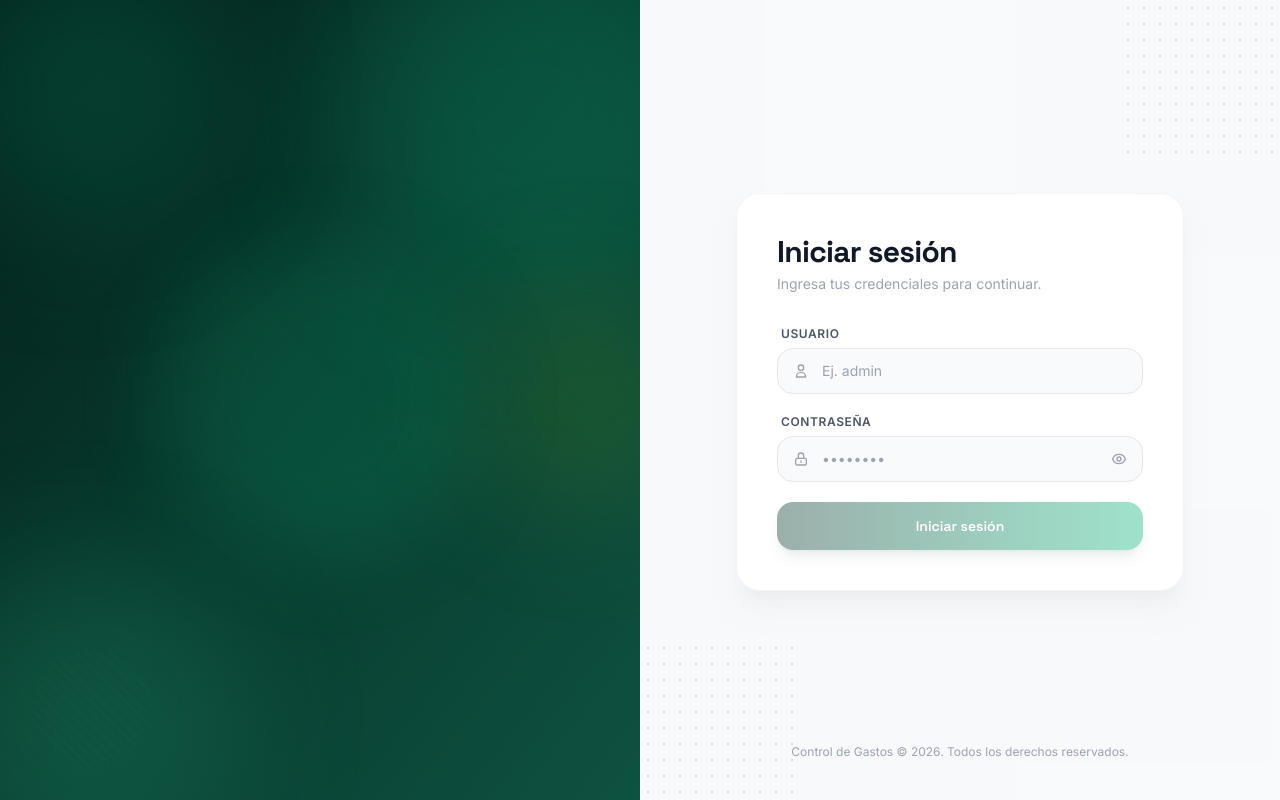
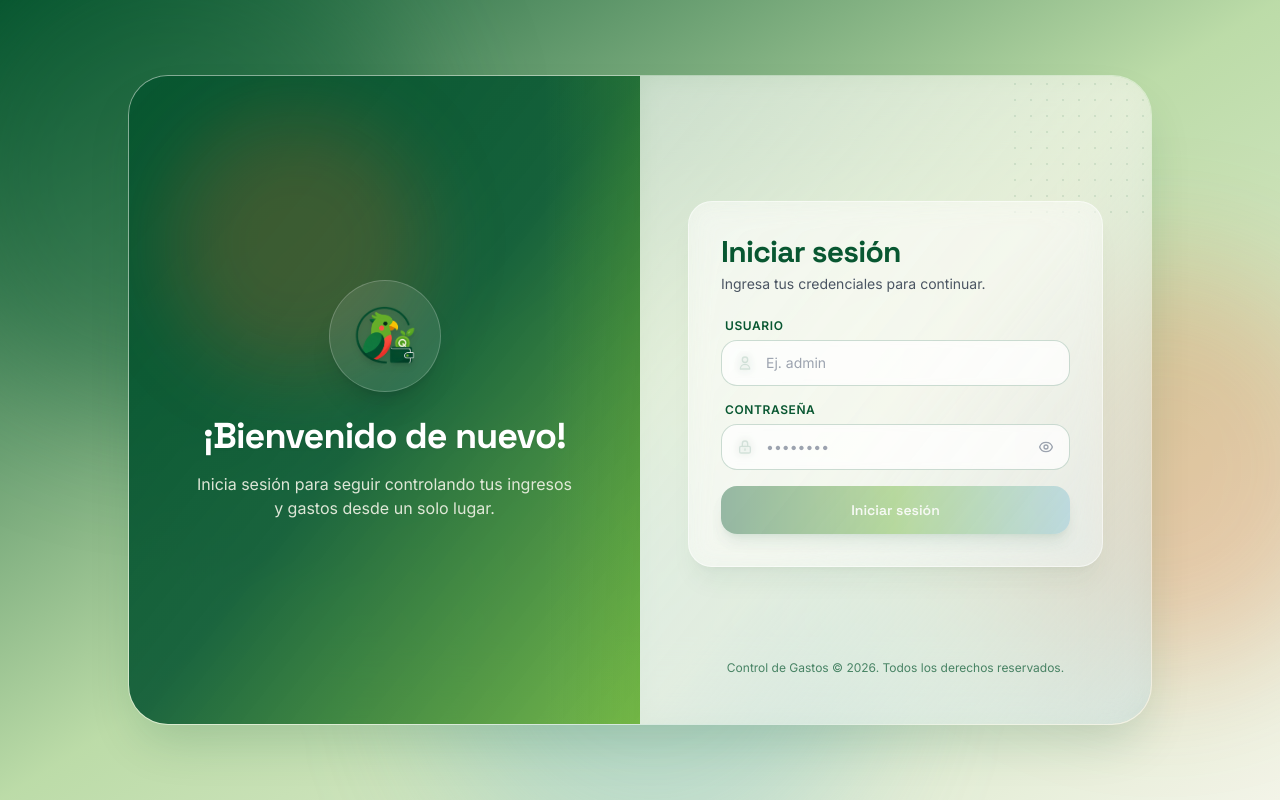
Before and after one commit to Jambrocio-2025444/Control-gastos-final, an Angular app in the folder Control-Gastos/frontend/: page /login in a window 1280 px wide. Built offline with nearby package versions, Linux system fonts and the light colour scheme.

Commit message:
fix: se arregla el diseño del login

```diff
--- a/Control-Gastos/frontend/src/app/features/auth/pages/login/login.component.html
+++ b/Control-Gastos/frontend/src/app/features/auth/pages/login/login.component.html
@@ -1,66 +1,66 @@
-<div class="min-h-screen flex bg-slate-50 font-sans">
+<div class="min-h-screen flex items-center justify-center p-4 sm:p-6 md:p-10 bg-gradient-to-br from-[#085731] via-[#62ae2a]/40 to-[#f3f4e8] font-sans relative overflow-hidden">
 
+  <!-- ORBES DE LUZ FLUIDOS EN EL FONDO GENERAL -->
+  <div class="absolute w-[500px] h-[500px] rounded-full bg-[#085731]/40 blur-3xl -top-20 -left-20 pointer-events-none z-0" aria-hidden="true"></div>
+  <div class="absolute w-[400px] h-[400px] rounded-full bg-[#f3602a]/25 blur-3xl top-1/3 -right-20 pointer-events-none z-0" aria-hidden="true"></div>
+  <div class="absolute w-[450px] h-[450px] rounded-full bg-[#7abcd2]/30 blur-3xl -bottom-20 left-1/3 pointer-events-none z-0" aria-hidden="true"></div>
 
-  <div class="hidden md:flex md:w-1/2 relative overflow-hidden items-center justify-center px-14 bg-gradient-to-br from-[#04201a] via-[#083b2f] to-[#0e5241]">
+  <!-- CONTENEDOR CONTENEDOR PRINCIPAL CURVADO CON GLASSMORPHISM Y DEGRADADO SUAVE -->
+  <div class="w-full max-w-5xl min-h-[650px] flex flex-col md:flex-row rounded-[2.5rem] border border-white/30 bg-white/20 backdrop-blur-2xl shadow-2xl shadow-[#085731]/20 overflow-hidden relative z-10">
 
-    <!-- ORBES DE LUZ SUTILES Y ELEGANTES -->
-    <div class="absolute w-96 h-96 rounded-full bg-[#10b981]/20 blur-3xl -top-20 -right-20 pointer-events-none z-0 animate-pulse" style="animation-duration: 8s;" aria-hidden="true"></div>
-    <div class="absolute w-72 h-72 rounded-full bg-[#065f46]/40 blur-3xl -top-16 -left-16 pointer-events-none z-0 animate-pulse" style="animation-duration: 6s;" aria-hidden="true"></div>
-    <div class="absolute w-52 h-52 rounded-full bg-[#84cc16]/15 blur-3xl top-1/2 -translate-y-1/2 -right-12 pointer-events-none z-0 animate-pulse" style="animation-duration: 10s;" aria-hidden="true"></div>
-    <div class="absolute w-80 h-80 rounded-full bg-[#34d399]/15 blur-3xl -bottom-20 -left-20 pointer-events-none z-0 animate-pulse" style="animation-duration: 7s;" aria-hidden="true"></div>
-    <div class="absolute w-80 h-80 rounded-full bg-[#10b981]/15 blur-2xl top-1/2 left-1/2 -translate-x-1/2 -translate-y-1/2 pointer-events-none z-0" aria-hidden="true"></div>
+    <!-- SECCIÓN IZQUIERDA: MENSAJE CON TRANSICIÓN SUAVE HACIA LA DERECHA -->
+    <div class="w-full md:w-1/2 relative overflow-hidden flex flex-col items-center justify-center p-8 sm:p-12 text-center bg-gradient-to-br from-[#085731] via-[#085731]/90 to-[#62ae2a]/80 text-white">
 
+      <!-- EFECTO DE DESVANECIMIENTO/DIFUMINADO HACIA EL LADO DERECHO -->
+      <div class="hidden md:block absolute top-0 right-0 w-24 h-full bg-gradient-to-r from-transparent to-[#62ae2a]/20 pointer-events-none z-0"></div>
 
-    <div class="striped-pattern absolute bottom-8 left-8 w-32 h-32 opacity-10 pointer-events-none z-0" aria-hidden="true"></div>
+      <!-- ORBE DE ACENTO CÁLIDO DENTRO DE LA TARJETA -->
+      <div class="absolute w-64 h-64 rounded-full bg-[#f3602a]/20 blur-2xl top-10 left-10 pointer-events-none z-0"></div>
 
-
-    <div class="relative z-10 max-w-sm reveal flex flex-col items-center text-center">
-
-
-      <div class="w-28 h-28 rounded-full bg-white/10 backdrop-blur-md flex items-center justify-center mb-6 p-3.5 border border-white/20 shadow-2xl transition transform hover:scale-105">
+      <div class="relative z-10 max-w-sm reveal flex flex-col items-center">
+        <div class="w-24 h-24 sm:w-28 sm:h-28 rounded-full bg-white/10 backdrop-blur-md flex items-center justify-center mb-6 p-4 border border-white/20 shadow-xl transition transform hover:scale-105">
           <img src="assets/images/logo.png" alt="Control de Gastos" class="w-full h-full object-contain filter drop-shadow-md" />
         </div>
 
-      <h1 class="font-display text-4xl font-bold text-white tracking-tight leading-tight drop-shadow-md">
+        <h1 class="font-display text-3xl sm:text-4xl font-bold tracking-tight leading-tight drop-shadow-sm">
           ¡Bienvenido de nuevo!
         </h1>
-      <p class="text-emerald-100/80 mt-4 leading-relaxed font-normal text-sm sm:text-base">
+        <p class="text-[#f3f4e8]/90 mt-4 leading-relaxed font-normal text-sm sm:text-base">
           Inicia sesión para seguir controlando tus ingresos y gastos desde un solo lugar.
         </p>
       </div>
     </div>
 
+    <!-- SECCIÓN DERECHA: FORMULARIO INTEGRADO -->
+    <div class="w-full md:w-1/2 flex flex-col justify-between p-8 sm:p-12 bg-gradient-to-br from-white/40 via-[#f3f4e8]/50 to-[#7abcd2]/20 backdrop-blur-md relative">
 
-  <div class="w-full md:w-1/2 flex flex-col justify-between px-6 sm:px-12 lg:px-20 py-10 bg-gray-50/50 relative overflow-hidden">
+      <!-- PATRÓN DE PUNTOS DILUIDO -->
+      <div class="absolute top-0 right-0 w-36 h-36 bg-[radial-gradient(#085731_1px,transparent_1px)] [background-size:16px_16px] opacity-10 pointer-events-none"></div>
 
-
-    <div class="absolute top-0 right-0 w-40 h-40 bg-[radial-gradient(#083b2f_1px,transparent_1px)] [background-size:16px_16px] opacity-15 pointer-events-none"></div>
-    <div class="absolute bottom-0 left-0 w-40 h-40 bg-[radial-gradient(#083b2f_1px,transparent_1px)] [background-size:16px_16px] opacity-15 pointer-events-none"></div>
-
-
-    <div class="w-full max-w-md mx-auto flex items-center justify-end md:hidden relative z-10">
+      <!-- LOGO MOBILE -->
+      <div class="w-full max-w-md mx-auto flex items-center justify-end md:hidden relative z-10 mb-4">
         <img src="assets/images/logo-quetzal.png" alt="Control de Gastos" class="w-10 h-10 object-contain" />
       </div>
 
+      <!-- TARJETA DEL FORMULARIO CON BORDES REDONDEADOS Y GLASS -->
+      <div class="w-full max-w-md mx-auto my-auto relative z-10">
+        <div class="p-6 sm:p-8 rounded-3xl border border-white/50 bg-white/40 backdrop-blur-md shadow-xl shadow-[#085731]/5">
 
-    <div class="w-full max-w-md mx-auto my-auto relative z-10">
-      <div class="bg-white p-8 sm:p-10 rounded-3xl border border-gray-100 shadow-xl shadow-gray-200/50 backdrop-blur-sm">
+          <h2 class="font-display text-2xl sm:text-3xl font-bold tracking-tight text-[#085731]">Iniciar sesión</h2>
+          <p class="text-gray-600 mt-1 mb-6 text-sm">Ingresa tus credenciales para continuar.</p>
 
-        <h2 class="font-display text-3xl font-bold tracking-tight text-gray-900">Iniciar sesión</h2>
-        <p class="text-gray-400 mt-1 mb-8 text-sm">Ingresa tus credenciales para continuar.</p>
+          <form [formGroup]="loginForm" (ngSubmit)="onSubmit()" class="space-y-4">
 
-        <form [formGroup]="loginForm" (ngSubmit)="onSubmit()" class="space-y-5">
-
-
-          <div *ngIf="errorMessage" class="bg-red-50 border border-red-200 text-red-600 px-4 py-3 rounded-xl text-sm animate-fade-in">
+            <!-- MENSAJE DE ERROR -->
+            <div *ngIf="errorMessage" class="bg-[#f3602a]/15 border border-[#f3602a]/30 text-[#f3602a] px-4 py-3 rounded-2xl text-sm animate-fade-in">
               {{ errorMessage }}
             </div>
 
-
+            <!-- CAMPO USUARIO -->
             <div>
-            <label class="block text-xs font-semibold text-gray-600 mb-1.5 ml-1 uppercase tracking-wider">Usuario</label>
+              <label class="block text-xs font-semibold text-[#085731] mb-1.5 ml-1 uppercase tracking-wider">Usuario</label>
               <div class="relative">
-              <span class="absolute left-4 top-1/2 -translate-y-1/2 text-gray-400 pointer-events-none">
+                <span class="absolute left-4 top-1/2 -translate-y-1/2 text-[#085731]/60 pointer-events-none">
                   <svg class="h-4 w-4" fill="none" stroke="currentColor" viewBox="0 0 24 24">
                     <path stroke-linecap="round" stroke-linejoin="round" stroke-width="2" d="M16 7a4 4 0 11-8 0 4 4 0 018 0zM12 14a7 7 0 00-7 7h14a7 7 0 00-7-7z"></path>
                   </svg>
@@ -70,20 +70,20 @@
                   formControlName="username"
                   placeholder="Ej. admin"
                   id="username"
-                class="w-full bg-gray-50 border border-gray-200 rounded-2xl pl-11 pr-4 py-3 text-sm text-gray-800 placeholder-gray-400 focus:outline-none focus:ring-2 focus:ring-[#083b2f] focus:bg-white focus:border-transparent transition"
-                [class.border-red-400]="username?.invalid && username?.touched"
+                  class="w-full bg-white/60 border border-[#085731]/20 rounded-2xl pl-11 pr-4 py-3 text-sm text-gray-800 placeholder-gray-400 focus:outline-none focus:ring-2 focus:ring-[#085731] focus:bg-white transition backdrop-blur-sm"
+                  [class.border-[#f3602a]]="username?.invalid && username?.touched"
                 />
               </div>
-            <div *ngIf="username?.invalid && username?.touched" class="mt-1.5 ml-2 text-xs text-red-500">
+              <div *ngIf="username?.invalid && username?.touched" class="mt-1 ml-2 text-xs text-[#f3602a]">
                 El usuario es requerido
               </div>
             </div>
 
-
+            <!-- CAMPO CONTRASEÑA -->
             <div>
-            <label class="block text-xs font-semibold text-gray-600 mb-1.5 ml-1 uppercase tracking-wider">Contraseña</label>
+              <label class="block text-xs font-semibold text-[#085731] mb-1.5 ml-1 uppercase tracking-wider">Contraseña</label>
               <div class="relative">
-              <span class="absolute left-4 top-1/2 -translate-y-1/2 text-gray-400 pointer-events-none">
+                <span class="absolute left-4 top-1/2 -translate-y-1/2 text-[#085731]/60 pointer-events-none">
                   <svg class="h-4 w-4" fill="none" stroke="currentColor" viewBox="0 0 24 24">
                     <path stroke-linecap="round" stroke-linejoin="round" stroke-width="2" d="M12 15v2m-6 4h12a2 2 0 002-2v-6a2 2 0 00-2-2H6a2 2 0 00-2 2v6a2 2 0 002 2zm10-10V7a4 4 0 00-8 0v4h8z"></path>
                   </svg>
@@ -93,11 +93,11 @@
                   formControlName="password"
                   placeholder="••••••••"
                   id="password"
-                class="w-full bg-gray-50 border border-gray-200 rounded-2xl pl-11 pr-11 py-3 text-sm text-gray-800 placeholder-gray-400 focus:outline-none focus:ring-2 focus:ring-[#083b2f] focus:bg-white focus:border-transparent transition"
-                [class.border-red-400]="password?.invalid && password?.touched"
+                  class="w-full bg-white/60 border border-[#085731]/20 rounded-2xl pl-11 pr-11 py-3 text-sm text-gray-800 placeholder-gray-400 focus:outline-none focus:ring-2 focus:ring-[#085731] focus:bg-white transition backdrop-blur-sm"
+                  [class.border-[#f3602a]]="password?.invalid && password?.touched"
                 />
                 <button type="button" (click)="togglePasswordVisibility()"
-                class="absolute right-4 top-1/2 -translate-y-1/2 text-gray-400 hover:text-gray-600 focus-visible:outline-none focus-visible:ring-2 focus-visible:ring-[#083b2f] rounded-full">
+                  class="absolute right-4 top-1/2 -translate-y-1/2 text-gray-400 hover:text-[#085731] focus-visible:outline-none rounded-full">
                   <svg *ngIf="!showPassword" class="h-4 w-4" fill="none" stroke="currentColor" viewBox="0 0 24 24">
                     <path stroke-linecap="round" stroke-linejoin="round" stroke-width="2" d="M15 12a3 3 0 11-6 0 3 3 0 016 0z"></path>
                     <path stroke-linecap="round" stroke-linejoin="round" stroke-width="2" d="M2.458 12C3.732 7.943 7.523 5 12 5c4.478 0 8.268 2.943 9.542 7-1.274 4.057-5.064 7-9.542 7-4.477 0-8.268-2.943-9.542-7z"></path>
@@ -107,17 +107,17 @@
                   </svg>
                 </button>
               </div>
-            <div *ngIf="password?.invalid && password?.touched" class="mt-1.5 ml-2 text-xs text-red-500">
+              <div *ngIf="password?.invalid && password?.touched" class="mt-1 ml-2 text-xs text-[#f3602a]">
                 <span *ngIf="password?.errors?.['required']">La contraseña es requerida</span>
                 <span *ngIf="password?.errors?.['minlength']">Mínimo 6 caracteres</span>
               </div>
             </div>
 
-
+            <!-- BOTÓN PRINCIPAL -->
             <button
               type="submit"
               [disabled]="loginForm.invalid || isLoading"
-            class="w-full bg-gradient-to-r from-[#083b2f] to-[#10b981] text-white py-3.5 rounded-2xl font-display font-semibold text-sm hover:opacity-95 hover:shadow-xl transition-all duration-200 disabled:opacity-40 disabled:cursor-not-allowed flex items-center justify-center gap-2 shadow-lg shadow-[#083b2f]/20 focus-visible:outline-none focus-visible:ring-2 focus-visible:ring-[#083b2f] focus-visible:ring-offset-2 mt-4"
+              class="w-full bg-gradient-to-r from-[#085731] via-[#62ae2a] to-[#7abcd2] text-white py-3.5 rounded-2xl font-display font-semibold text-sm hover:opacity-95 hover:shadow-xl transition-all duration-200 disabled:opacity-40 disabled:cursor-not-allowed flex items-center justify-center gap-2 shadow-lg shadow-[#085731]/25 mt-6"
             >
               <svg *ngIf="isLoading" class="animate-spin h-4 w-4 text-white" fill="none" viewBox="0 0 24 24">
                 <circle class="opacity-25" cx="12" cy="12" r="10" stroke="currentColor" stroke-width="4"></circle>
@@ -130,10 +130,11 @@
         </div>
       </div>
 
-
-    <div class="w-full max-w-md mx-auto text-center text-xs text-gray-400 relative z-10">
+      <!-- FOOTER -->
+      <div class="w-full max-w-md mx-auto text-center text-xs text-[#085731]/70 relative z-10 mt-4">
         Control de Gastos &copy; 2026. Todos los derechos reservados.
       </div>
 
     </div>
   </div>
+</div>
--- a/Control-Gastos/frontend/src/app/features/auth/pages/login/login.component.scss
+++ b/Control-Gastos/frontend/src/app/features/auth/pages/login/login.component.scss
@@ -4,97 +4,47 @@
   overflow: hidden;
 }
 
+// Variables de la paleta corregidas
+$color-dark-green: #085731;
+$color-orange: #f3602a;
+$color-leaf-green: #62ae2a;
+$color-cream: #f3f4e8;
+$color-lime-soft: #7abcd2;
 
-.triangle {
-  display: inline-block;
-  width: 12px;
-  height: 12px;
-  background-color: #00bcd4;
-  clip-path: polygon(50% 0%, 0% 100%, 100% 100%);
+// Animaciones de entrada suaves
+.reveal {
+  animation: floatUp 0.6s cubic-bezier(0.16, 1, 0.3, 1) both;
 }
 
-
-.triangle-yellow {
-  background-color: #ccff00;
+.animate-fade-in {
+  animation: fadeIn 0.3s ease-out both;
 }
 
-.triangle-group {
-  display: flex;
-  gap: 4px;
+@keyframes floatUp {
+  from {
+    opacity: 0;
+    transform: translateY(16px);
+  }
+  to {
+    opacity: 1;
+    transform: translateY(0);
+  }
 }
 
-.triangle-vertical {
-  display: flex;
-  flex-direction: column;
-  gap: 4px;
-}
-
-.triangle-right {
-  clip-path: polygon(0% 0%, 0% 100%, 100% 50%);
-}
-
-
-.blob-top {
-  position: absolute;
-  top: -10%;
-  left: 15%;
-  width: 220px;
-  height: 140px;
-  background: rgba(204, 255, 0, 0.45);
-  border-radius: 40% 60% 70% 30% / 40% 50% 60% 50%;
-  filter: blur(8px);
-  z-index: 0;
-}
-
-.blob-bottom {
-  position: absolute;
-  bottom: -15%;
-  left: 25%;
-  width: 260px;
-  height: 160px;
-  background: rgba(204, 255, 0, 0.5);
-  border-radius: 60% 40% 30% 70% / 60% 30% 70% 40%;
-  filter: blur(10px);
-  z-index: 0;
-}
-
-
-.circle-accent {
-  position: absolute;
-  width: 32px;
-  height: 32px;
-  border-radius: 50%;
-  background: #ccff00;
-  opacity: 0.8;
-}
-
-
-.striped-pattern {
-  position: absolute;
-  width: 120px;
-  height: 120px;
-  background: repeating-linear-gradient(
-    45deg,
-    rgba(255, 255, 255, 0.15),
-    rgba(255, 255, 255, 0.15) 2px,
-    transparent 2px,
-    transparent 8px
-  );
-  border-radius: 50%;
-}
-
-
-.reveal {
-  animation: rise 0.5s ease-out both;
-}
-
-@keyframes rise {
-  from { opacity: 0; transform: translateY(8px); }
-  to   { opacity: 1; transform: translateY(0); }
+@keyframes fadeIn {
+  from {
+    opacity: 0;
+    transform: scale(0.98);
+  }
+  to {
+    opacity: 1;
+    transform: scale(1);
+  }
 }
 
 @media (prefers-reduced-motion: reduce) {
-  .reveal {
+  .reveal,
+  .animate-fade-in {
     animation: none;
   }
 }
```
Lines whose indentation alone changed are shown as unchanged.
